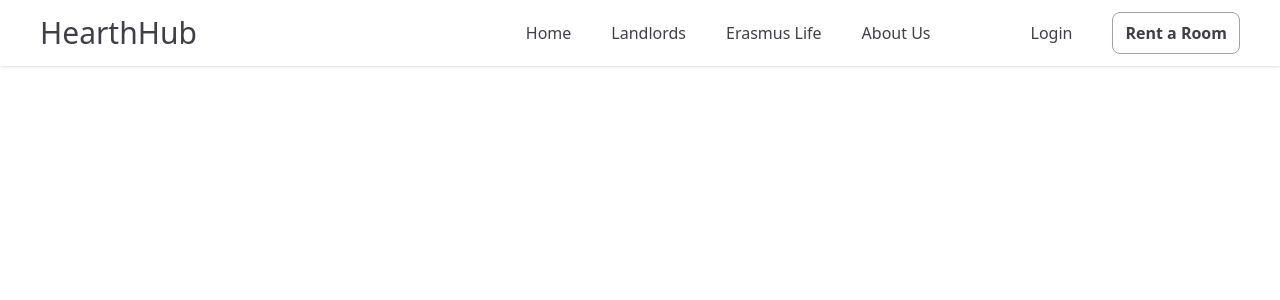
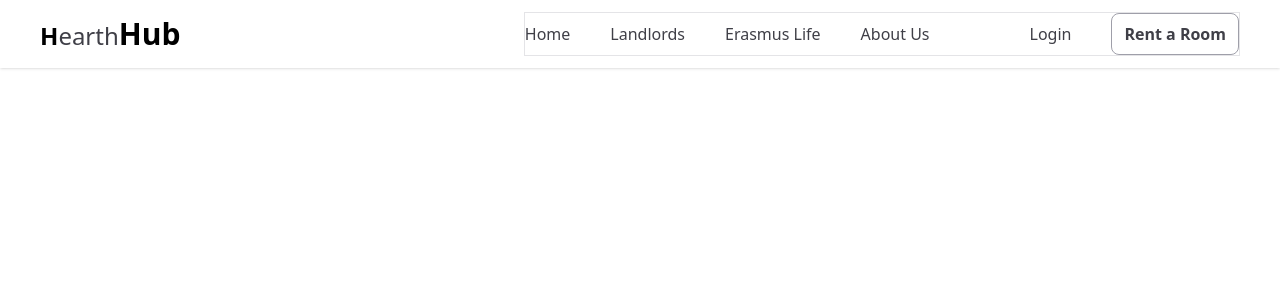
Before and after one commit to DsDigitalz/Booking-Website, a React (Vite) app: page / in a window 1280 px wide. Shown: the top 300 px of the page. Built offline with nearby package versions, Linux system fonts and the light colour scheme.

Commit message:
added border to drop down in Header.jsx

```diff
--- a/src/Component/Header.jsx
+++ b/src/Component/Header.jsx
@@ -12,7 +12,7 @@ export default function Header() {
     <header className="shadow px-5 py-3 flex  justify-between items-center md:flex md:justify-between md:items-center lg:px-10 lg:py-3">
       {/* Logo */}
       <div className="flex justify-between items-center w-full lg:w-fit">
-        <div className="text-3xl text-zinc-700">HearthHub</div>
+        <div className="text-xl lg:text-2xl text-zinc-700"><span className="text-black font-semibold">H</span>earth<span className="text-2xl lg:text-3xl font-semibold text-black">Hub</span></div>
         {/* Navbar */}
 
         {/* toggle button */}
@@ -40,9 +40,9 @@ export default function Header() {
       <nav>
         {/* Mobile Menu */}
         <div
-          className={`lg:static lg:translate-x-0 transition-transform duration-500 ease-in-out ${
+          className={`border border-zinc-200 lg:static lg:translate-x-0 transition-transform duration-500 ease-in-out ${
             isOpen ? "translate-x-0 " : "-translate-x-full "
-          } absolute top-12 left-0 w-[60%] z-20 overflow-hidden
+          } absolute top-15 left-0 w-[55%] z-20 overflow-hidden
    p-10 bg-white shadow-2xl flex flex-col gap-7
   lg:gap-25 xl:gap-25 items-center lg:flex lg:justify-between
   lg:text-zinc-700 lg:static lg:bg-transparent lg:shadow-none lg:p-0
```
